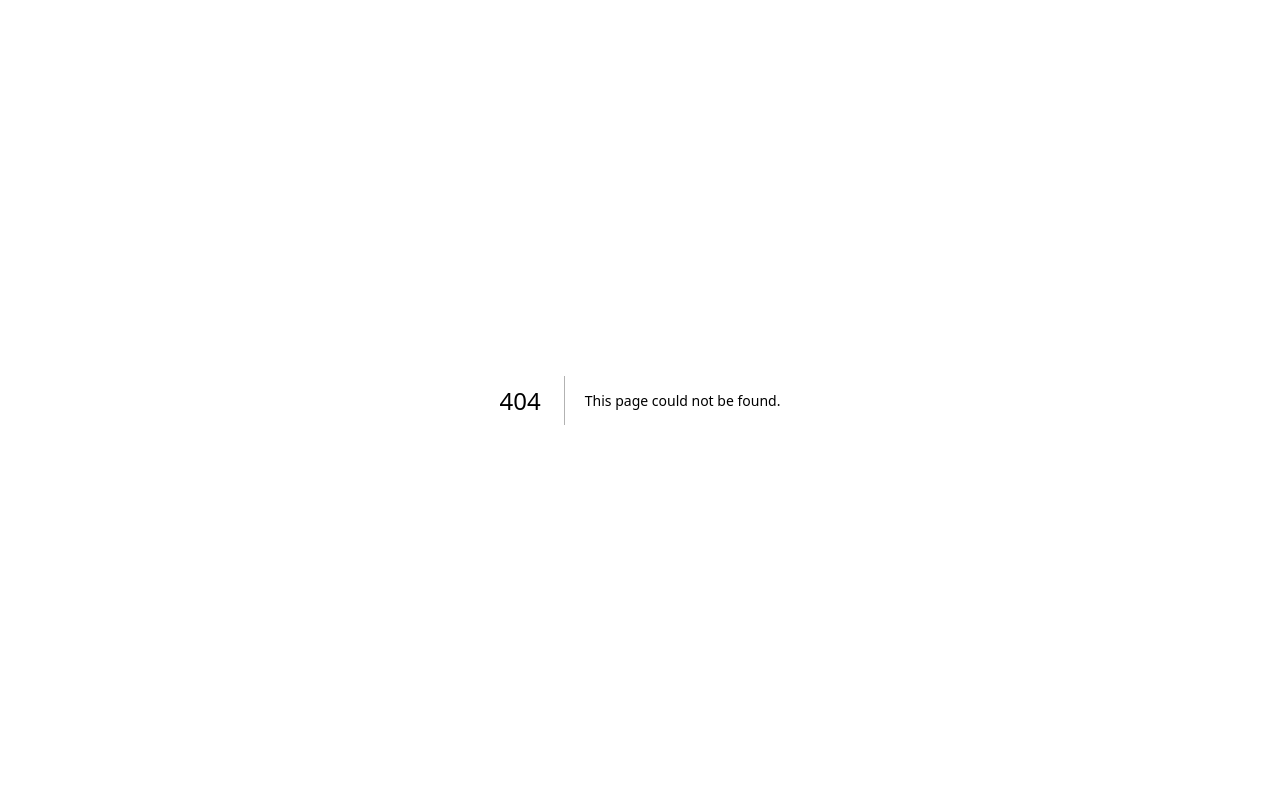
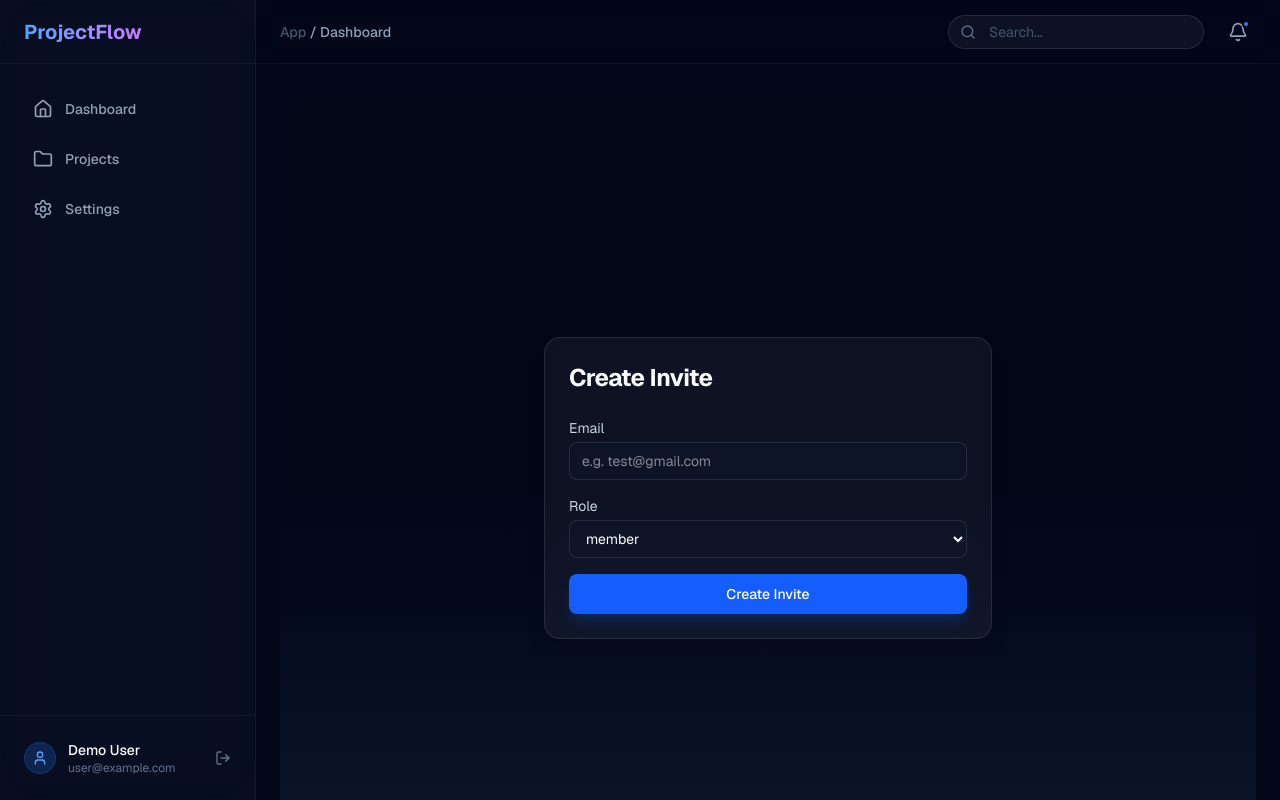
Before and after one commit to iamapoorv476/SaaS-Project, a Next.js app in the folder my-app/: page /dashboard/1/members in a window 1280 px wide. Before the commit this address had no page. Built offline with nearby package versions, Linux system fonts and the light colour scheme.

Commit message:
Completed create invite and accept invite successfully

```diff
--- /dev/null
+++ b/my-app/app/dashboard/[orgId]/InviteMembersButton.tsx
@@ -0,0 +1,17 @@
+"use client";
+
+import { useRouter } from "next/navigation";
+
+export default function InviteMembersButton({ orgId }: { orgId: string }) {
+  const router = useRouter();
+
+  return (
+    <button
+      type="button"
+      onClick={() => router.push(`/dashboard/${orgId}/members`)}
+      className="px-4 py-2 bg-slate-800 hover:bg-slate-700 text-white text-sm font-medium rounded-lg transition border border-white/10"
+    >
+      Invite Members
+    </button>
+  );
+}
--- /dev/null
+++ b/my-app/app/dashboard/[orgId]/members/page.tsx
@@ -0,0 +1,170 @@
+"use client";
+
+import { useState } from "react";
+import { useParams } from "next/navigation";
+
+type Invite = {
+  id: string;
+  organization_id: string;
+  email: string;
+  role: string;
+  token: string;
+  expires_at: string;
+  created_at: string;
+};
+
+const VALID_ROLES = ["member", "admin"] as const;
+type Role = (typeof VALID_ROLES)[number];
+
+export default function CreateInvitePage() {
+  const params = useParams();
+  const orgId = String(params?.orgId || "");
+
+  const [email, setEmail] = useState("");
+  const [role, setRole] = useState<Role>("member");
+  const [loading, setLoading] = useState(false);
+  const [error, setError] = useState<string | null>(null);
+  const [invite, setInvite] = useState<Invite | null>(null);
+
+  const onSubmit = async (e: React.FormEvent) => {
+    e.preventDefault();
+    setError(null);
+    setInvite(null);
+
+    if (!orgId) {
+      setError("Organization ID missing from URL.");
+      return;
+    }
+
+    const cleanEmail = email.trim().toLowerCase();
+    if (!cleanEmail) {
+      setError("Email is required.");
+      return;
+    }
+
+    const emailOk = /^[^\s@]+@[^\s@]+\.[^\s@]+$/.test(cleanEmail);
+    if (!emailOk) {
+      setError("Please enter a valid email.");
+      return;
+    }
+
+    setLoading(true);
+
+    try {
+      const res = await fetch("/api/invites/create", {
+        method: "POST",
+        headers: { "Content-Type": "application/json" },
+        body: JSON.stringify({
+          organizationId: orgId,
+          email: cleanEmail,
+          role,
+        }),
+      });
+
+      const data = await res.json();
+
+      if (!res.ok) {
+        setError(data?.error || "Failed to create invite");
+        return;
+      }
+
+      setInvite(data.invite);
+      setEmail("");
+      setRole("member");
+    } catch (err) {
+      console.error(err);
+      setError("Something went wrong");
+    } finally {
+      setLoading(false);
+    }
+  };
+
+  const copyToken = async () => {
+    if (!invite?.token) return;
+    await navigator.clipboard.writeText(invite.token);
+    alert("Invite token copied!");
+  };
+
+  return (
+    <div className="min-h-screen flex items-center justify-center bg-gradient-to-b from-slate-950 via-slate-950 to-slate-900 px-4">
+      <div className="w-full max-w-md rounded-2xl border border-white/10 bg-white/5 p-6 backdrop-blur-md shadow-xl">
+        <h1 className="text-2xl font-bold text-white tracking-tight">
+          Create Invite
+        </h1>
+
+        <form onSubmit={onSubmit} className="mt-6 space-y-4">
+          <div>
+            <label className="block text-sm text-slate-300 mb-1">Email</label>
+            <input
+              type="email"
+              value={email}
+              onChange={(e) => setEmail(e.target.value)}
+              placeholder="e.g. test@gmail.com"
+              className="w-full rounded-lg bg-slate-900/60 border border-white/10 text-white px-3 py-2 text-sm outline-none focus:border-blue-500/50"
+            />
+          </div>
+
+          <div>
+            <label className="block text-sm text-slate-300 mb-1">Role</label>
+            <select
+              value={role}
+              onChange={(e) => setRole(e.target.value as Role)}
+              className="w-full rounded-lg bg-slate-900/60 border border-white/10 text-white px-3 py-2 text-sm outline-none focus:border-blue-500/50"
+            >
+              {VALID_ROLES.map((r) => (
+                <option key={r} value={r}>
+                  {r}
+                </option>
+              ))}
+            </select>
+          </div>
+
+          {error && (
+            <div className="rounded-lg border border-rose-500/20 bg-rose-500/10 text-rose-200 text-sm px-3 py-2">
+              {error}
+            </div>
+          )}
+
+          <button
+            type="submit"
+            disabled={loading}
+            className="w-full px-4 py-2.5 bg-blue-600 hover:bg-blue-500 disabled:opacity-60 disabled:cursor-not-allowed text-white text-sm font-medium rounded-lg transition shadow-lg shadow-blue-600/20"
+          >
+            {loading ? "Creating..." : "Create Invite"}
+          </button>
+        </form>
+
+        {invite && (
+          <div className="mt-6 rounded-xl border border-emerald-500/20 bg-emerald-500/10 p-4">
+            <p className="text-emerald-200 font-medium text-sm">
+              Invite created successfully
+            </p>
+
+            <div className="mt-3 space-y-2 text-sm text-slate-200">
+              <p>
+                <span className="text-slate-400">Email:</span> {invite.email}
+              </p>
+              <p>
+                <span className="text-slate-400">Role:</span> {invite.role}
+              </p>
+              <p className="break-all">
+                <span className="text-slate-400">Token:</span> {invite.token}
+              </p>
+              <p>
+                <span className="text-slate-400">Expires:</span>{" "}
+                {new Date(invite.expires_at).toLocaleString()}
+              </p>
+            </div>
+
+            <button
+              onClick={copyToken}
+              className="mt-4 w-full px-4 py-2 bg-slate-900/60 hover:bg-slate-900 text-white text-sm font-medium rounded-lg border border-white/10 transition"
+            >
+              Copy Token
+            </button>
+          </div>
+        )}
+      </div>
+    </div>
+  );
+}
--- a/my-app/app/dashboard/layout.tsx
+++ b/my-app/app/dashboard/layout.tsx
@@ -41,7 +41,7 @@ export default function DashboardLayout({children}: DashboardLayoutProps){
      </aside>
 
          <div className="flex-1 flex flex-col overflow-hidden relative">
-            <div className="absolute top-0 left-0 w-full h-96 bg-blue-600/5 blur-[120px] pointer-events-none-z-10"/>
+            <div className="absolute top-0 left-0 w-full h-96 bg-blue-600/5 blur-[120px] pointer-events-none -z-10" />
 
             <header className="h-16 border-b border-white/5 flex items-center justify-between px-6 backdrop-blur-sm z-20 bg-slate-950/50">
                 <h1 className="text-sm font-medium text-slate-400">
--- a/my-app/app/onboarding/join/page.tsx
+++ b/my-app/app/onboarding/join/page.tsx
@@ -3,7 +3,7 @@
 import { useState } from "react";
 import { useRouter } from "next/navigation";
 
-export default function CreateInvitePage() {
+export default function AcceptInvitePage() {
     const router = useRouter();
 
     const [token, setToken] = useState("");
@@ -20,7 +20,7 @@ export default function CreateInvitePage() {
 
         setLoading(true);
         try{
-            const res = await fetch("/api/org/invites/accept", {
+            const res = await fetch("/api/invites/accept", {
                 method: "POST",
                 headers:{
                     "Content-Type": "application/json",
```
